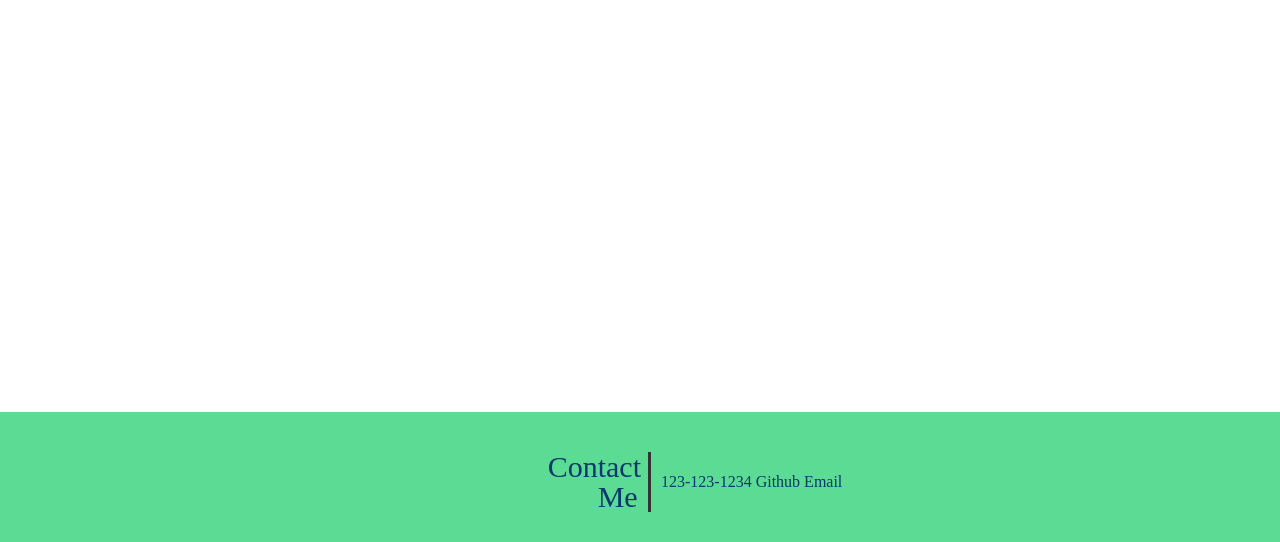
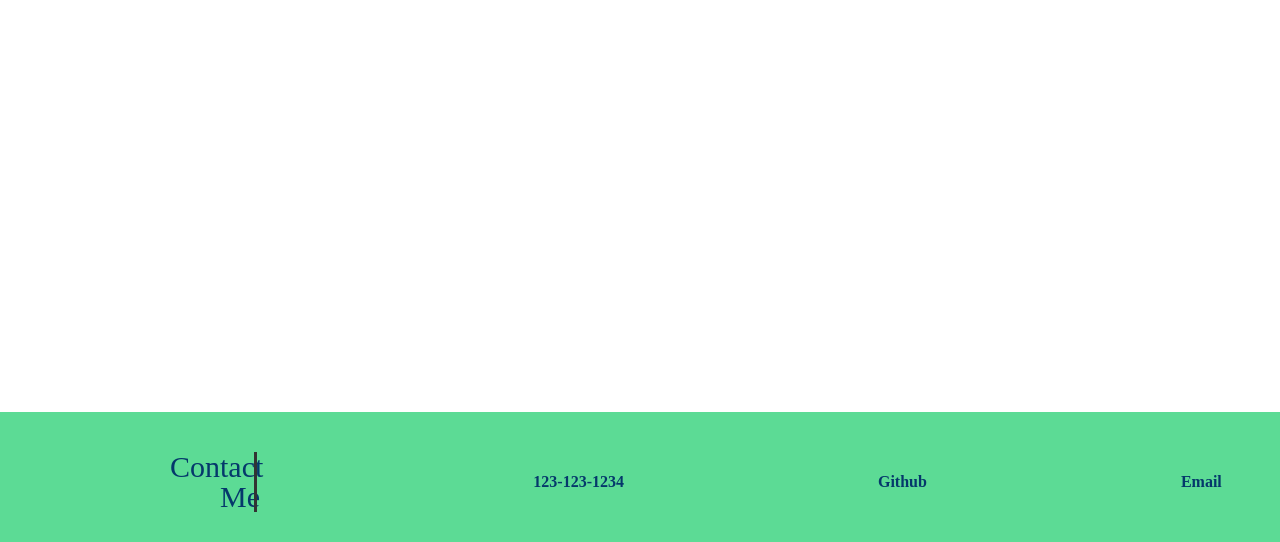
Before and after one commit to Raymond2811/Raymond-s-DevVenture, a plain HTML site: page index.html in a window 1280 px wide. Shown: the part 258-800 px from the top of the page. Drawn offline with Linux system fonts and the light colour scheme.

Commit message:
added span to footer and fixed position in CSS

```diff
--- a/assets/css/style.css
+++ b/assets/css/style.css
@@ -74,7 +74,7 @@ section h2::after{
     display: block;
     position: absolute;
     background-color: #333;
-    right: -10px;
+    right: 6px;
     top: 50%;
     transform: translateY(-50%);
 }
@@ -86,7 +86,7 @@ section h2::after{
 
 footer {
     display: flex;
-    justify-content: center;
+    /* justify-content: center; */
     align-items: flex-end;
     background-color: #5cdb95;
     padding: 20px;
@@ -95,3 +95,13 @@ footer {
     bottom: 0;
     width: 100%;
 }
+
+.contact p{
+    text-align: right;
+    white-space: nowrap;
+    font-weight: bolder;
+}
+
+.contact-info{
+    padding-left: 250px;
+}
--- a/index.html
+++ b/index.html
@@ -44,14 +44,17 @@
         </section>
     </main>
 
+
 </body>
 
 <footer>
-<!-- make this an id later -->
+    <!-- make this an id later -->
     <section class="contact">
         <h2>Contact <span class="me">Me</span></h2>
         <p>
-            123-123-1234  Github  Email
+            <span class="contact-info">123-123-1234</span>
+            <span class="contact-info">Github</span>
+            <span class="contact-info">Email</span>
         </p>
     </section>
 </footer>
```
